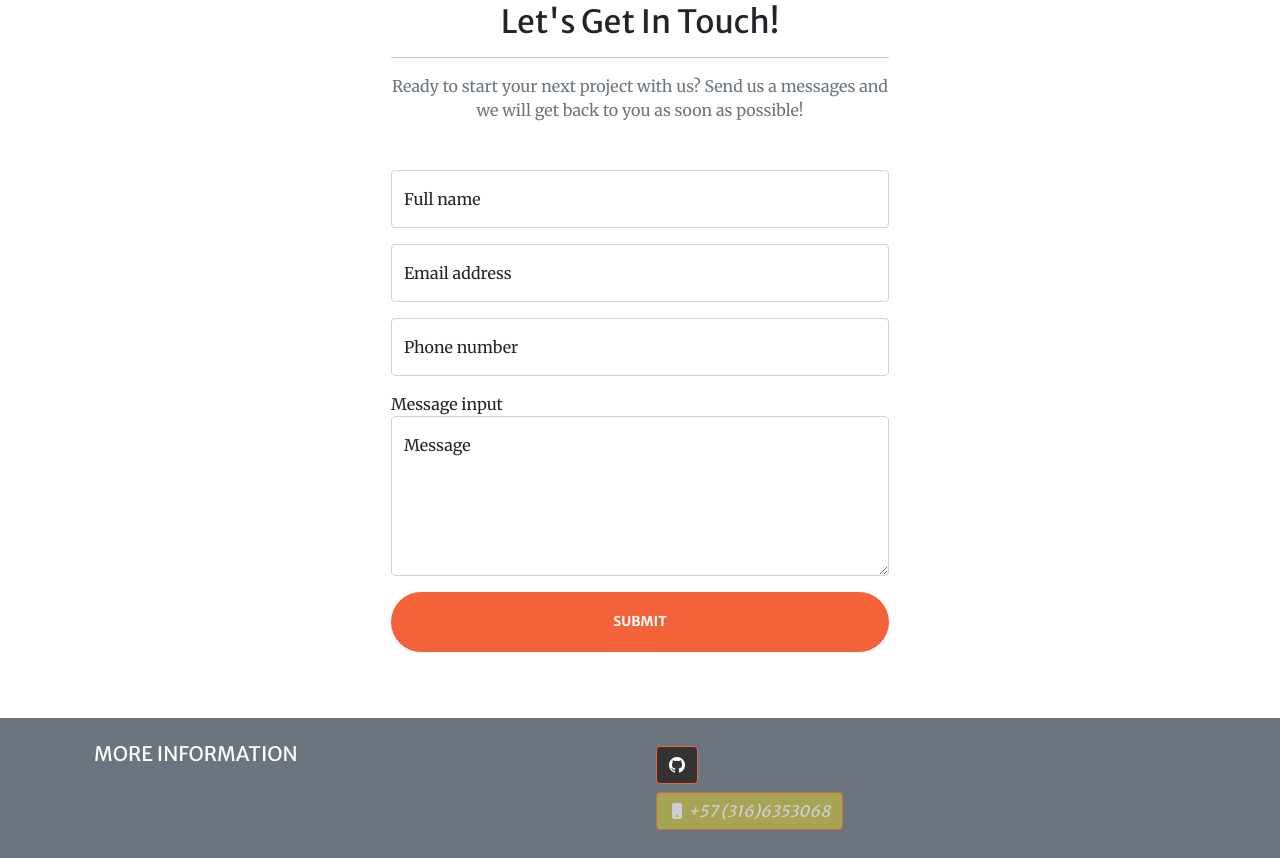
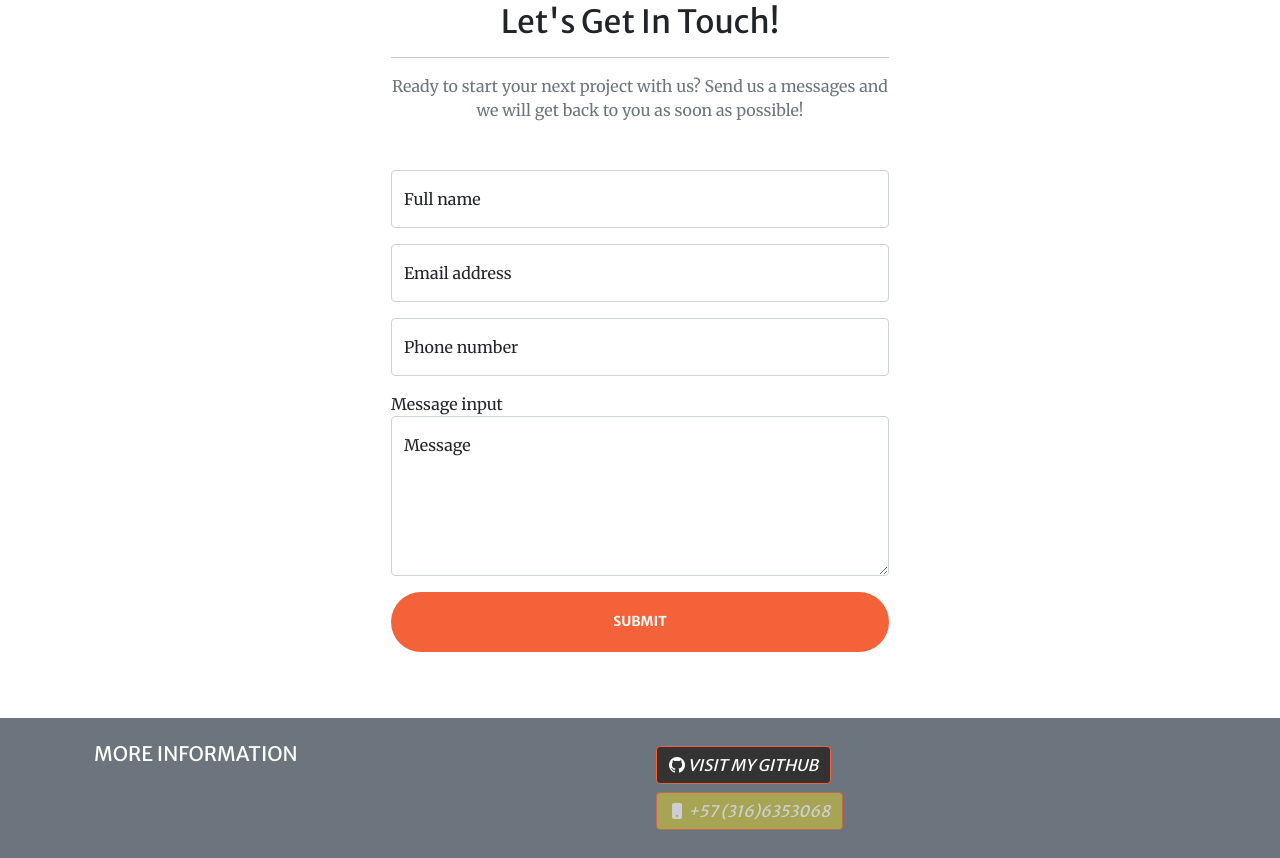
Before and after one commit to latinogan/mywebpage, a website: page dist/index.html in a window 1280 px wide. Shown: the part 3283-4141 px from the top of the page. Drawn offline with nearby package versions, Linux system fonts and the light colour scheme; some packages are replaced by stand-ins of ours; a script that the page names is missing.

Commit message:
se modifica el boton github

```diff
--- a/dist/index.html
+++ b/dist/index.html
@@ -309,7 +309,7 @@
               style="background-color: #333333;"
               href="https://github.com/latinogan"
               role="button"
-        ><i class="bi bi-github"></i>
+        ><i class="bi bi-github"> VISIT MY GITHUB</i>
       </a>
             </li>
             <li>
```
Also changed, not shown: dist/assets/img/portfolio/fullsize/2.jpg (added), dist/assets/img/portfolio/fullsize/239918418_2791199741143055_3452497227882411796_n.jpg (added), dist/assets/img/portfolio/fullsize/3.jpg (added), dist/assets/img/portfolio/fullsize/4.jpg (added), dist/assets/img/portfolio/fullsize/5.jpg (added), dist/assets/img/portfolio/fullsize/6.jpg (added), dist/assets/img/portfolio/thumbnails/2.jpg (added), dist/assets/img/portfolio/thumbnails/239918418_2791199741143055_3452497227882411796_n.jpg (added), dist/assets/img/portfolio/thumbnails/3.jpg (added), dist/assets/img/portfolio/thumbnails/4.jpg (added), dist/assets/img/portfolio/thumbnails/5.jpg (added), dist/assets/img/portfolio/thumbnails/6.jpg (added).
